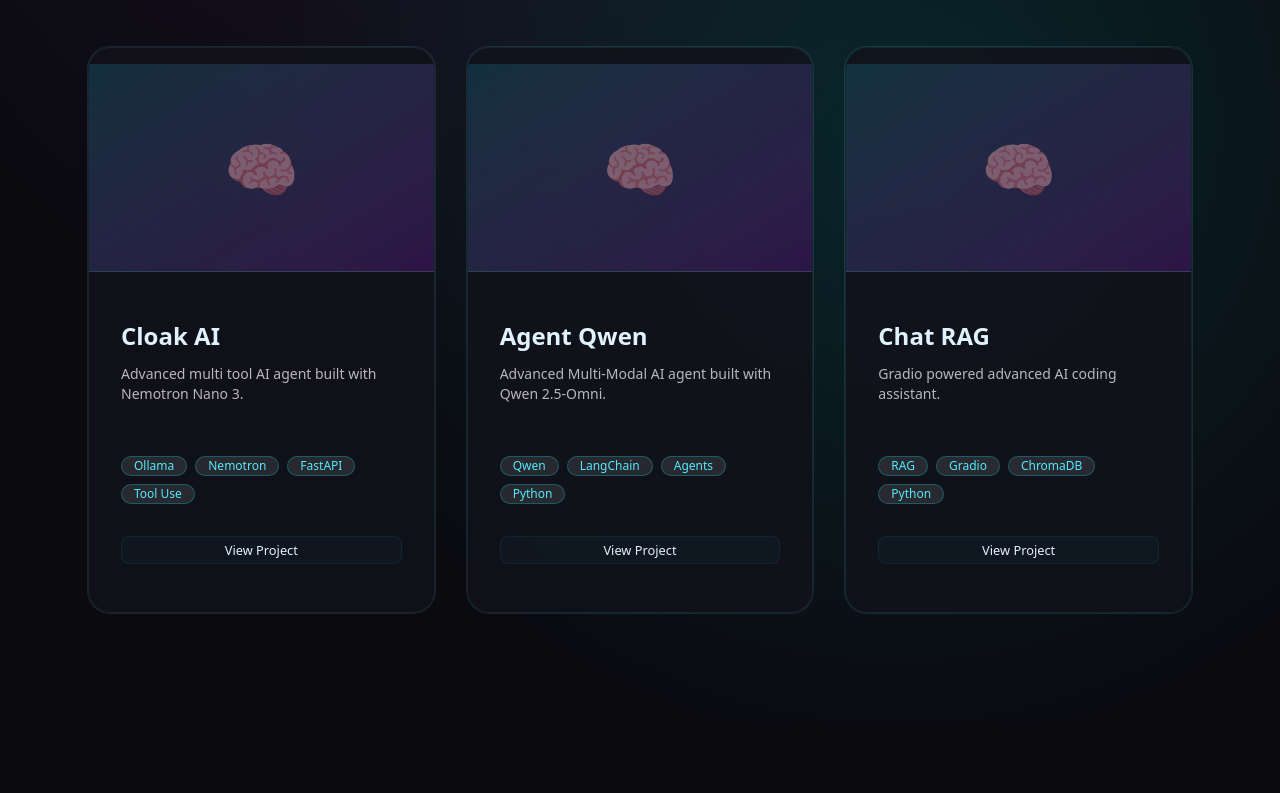
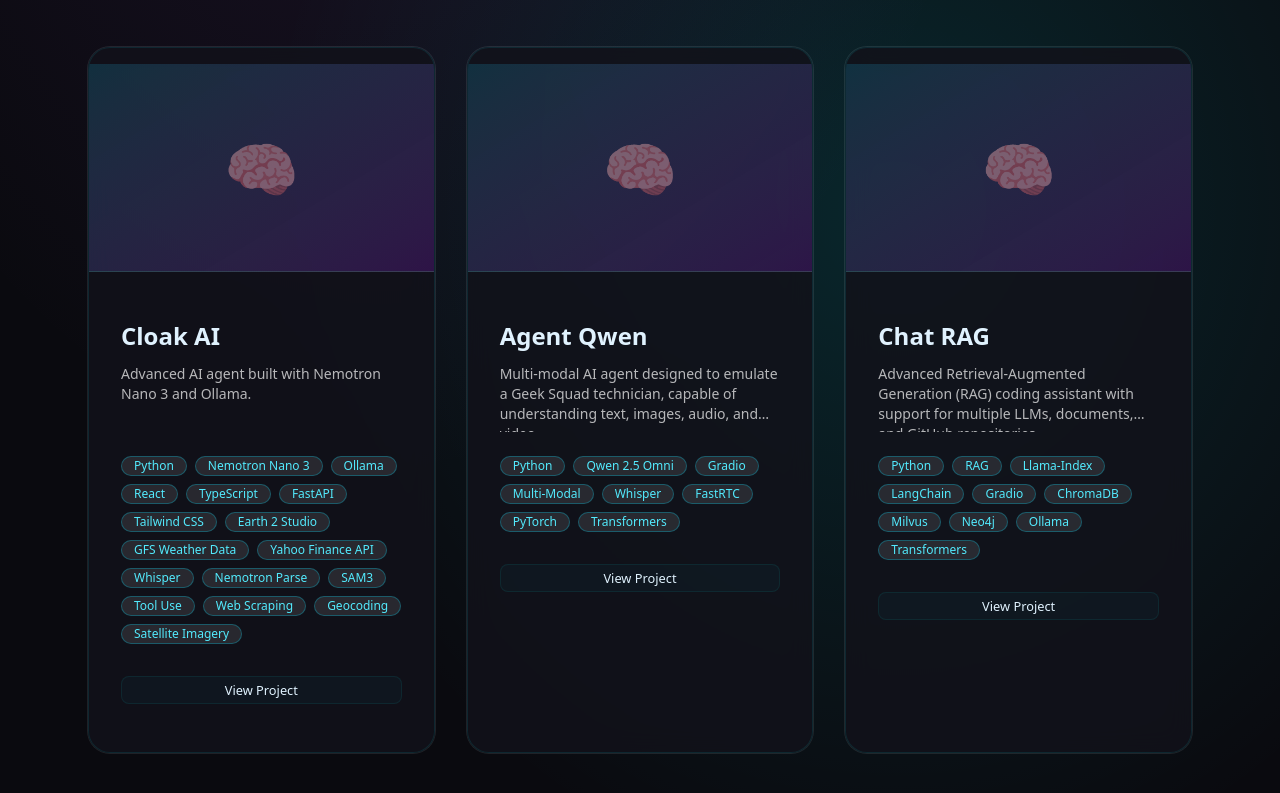
Before and after one commit to JakeFurtaw/jf-coded-v2, a Next.js app: page / in a window 1280 px wide. Shown: the part 858-1651 px from the top of the page. Before the commit the page ends 1583 px from the top, so only its background shows below. Built offline with nearby package versions, Linux system fonts and the light colour scheme.

Commit message:
updated featured projects info on homepage.

```diff
--- a/app/page.tsx
+++ b/app/page.tsx
@@ -95,20 +95,20 @@
           {[
             {
               title: "Cloak AI",
-              desc: "Advanced multi tool AI agent built with Nemotron Nano 3.",
-              tech: ["Ollama", "Nemotron", "FastAPI", "Tool Use"],
+              desc: "Advanced AI agent built with Nemotron Nano 3 and Ollama.",
+              tech: ["Python", "Nemotron Nano 3", "Ollama", "React", "TypeScript", "FastAPI", "Tailwind CSS", "Earth 2 Studio", "GFS Weather Data", "Yahoo Finance API", "Whisper", "Nemotron Parse", "SAM3", "Tool Use", "Web Scraping", "Geocoding", "Satellite Imagery"],
               link: "/projects"
             },
             {
               title: "Agent Qwen",
-              desc: "Advanced Multi-Modal AI agent built with Qwen 2.5-Omni.",
-              tech: ["Qwen", "LangChain", "Agents", "Python"],
+              desc: "Multi-modal AI agent designed to emulate a Geek Squad technician, capable of understanding text, images, audio, and video.",
+              tech: ["Python", "Qwen 2.5 Omni", "Gradio", "Multi-Modal", "Whisper", "FastRTC", "PyTorch", "Transformers"],
               link: "/projects"
             },
             {
               title: "Chat RAG",
-              desc: "Gradio powered advanced AI coding assistant.",
-              tech: ["RAG", "Gradio", "ChromaDB", "Python"],
+              desc: "Advanced Retrieval-Augmented Generation (RAG) coding assistant with support for multiple LLMs, documents, and GitHub repositories.",
+              tech: ["Python", "RAG", "Llama-Index", "LangChain", "Gradio", "ChromaDB", "Milvus", "Neo4j", "Ollama", "Transformers"],
               link: "/projects"
             }
           ].map((project, index) => (
```
